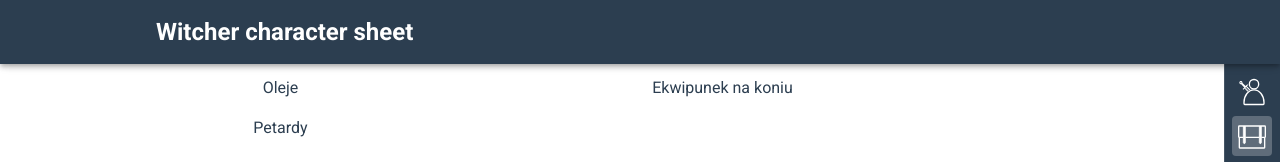
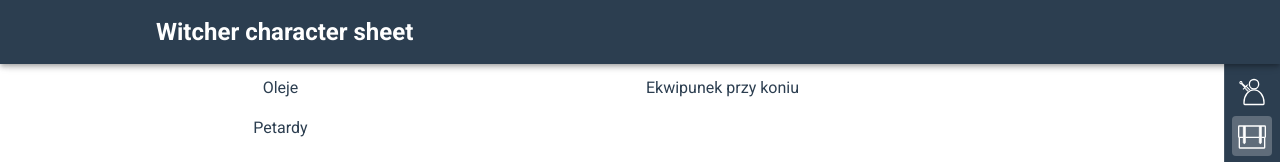
Before and after one commit to DzordzoMen/witcher-character-sheet, a Vue app: page /card/1/saddlebags in a window 1280 px wide. Shown: the top 162 px of the page. Built offline with nearby package versions, Linux system fonts and the light colour scheme.

Commit message:
changed text in saddlebags view

```diff
--- a/src/views/Saddlebags.vue
+++ b/src/views/Saddlebags.vue
@@ -40,7 +40,7 @@
         <v-col cols="12" md="9">
           <v-row dense>
             <v-col cols="12" class="primary--text text-center">
-              Ekwipunek na koniu
+              Ekwipunek przy koniu
             </v-col>
             <template v-for="(bag, id) in saddlebags">
               <v-col cols="6" md="4" :key="id">
```
